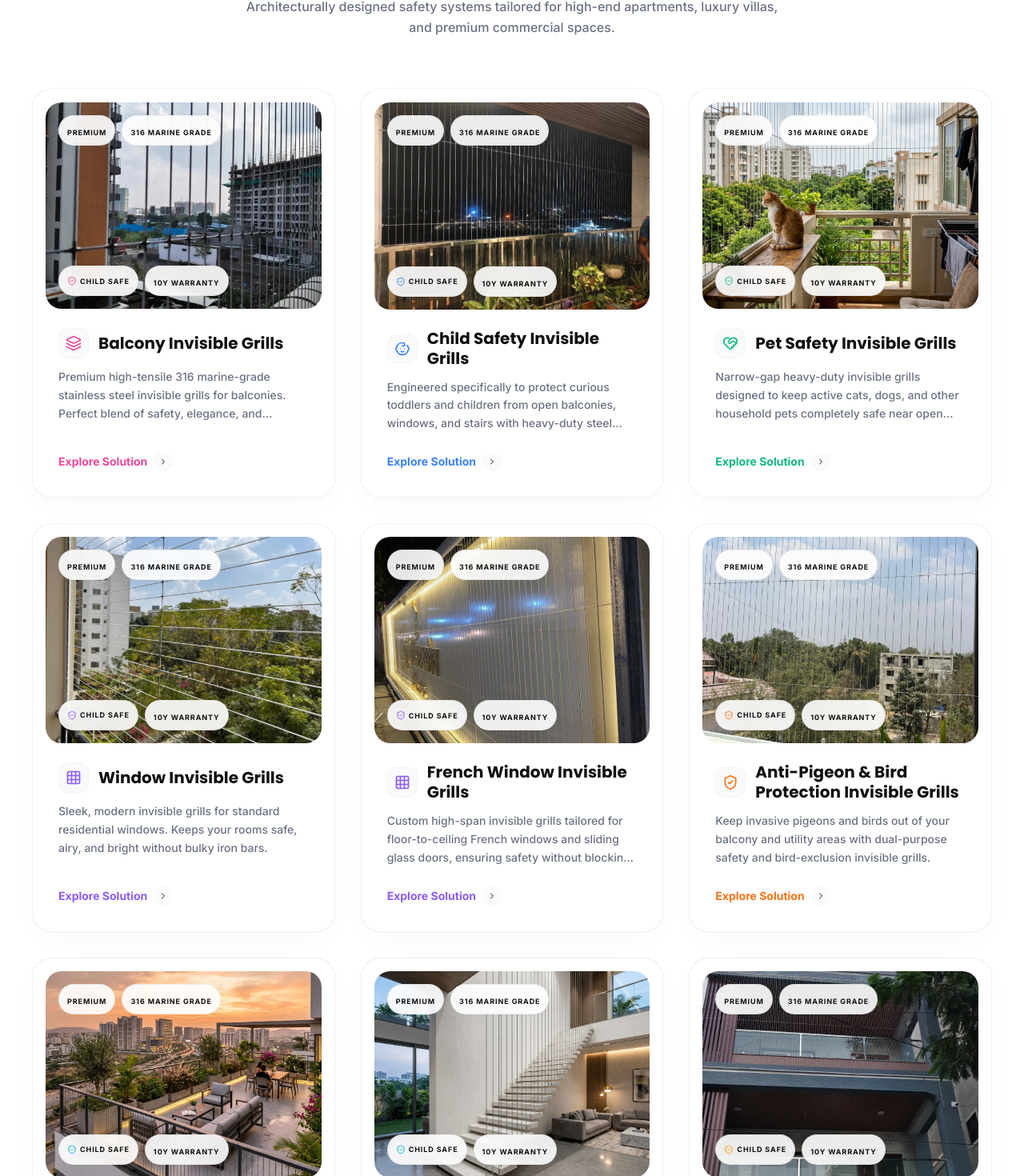
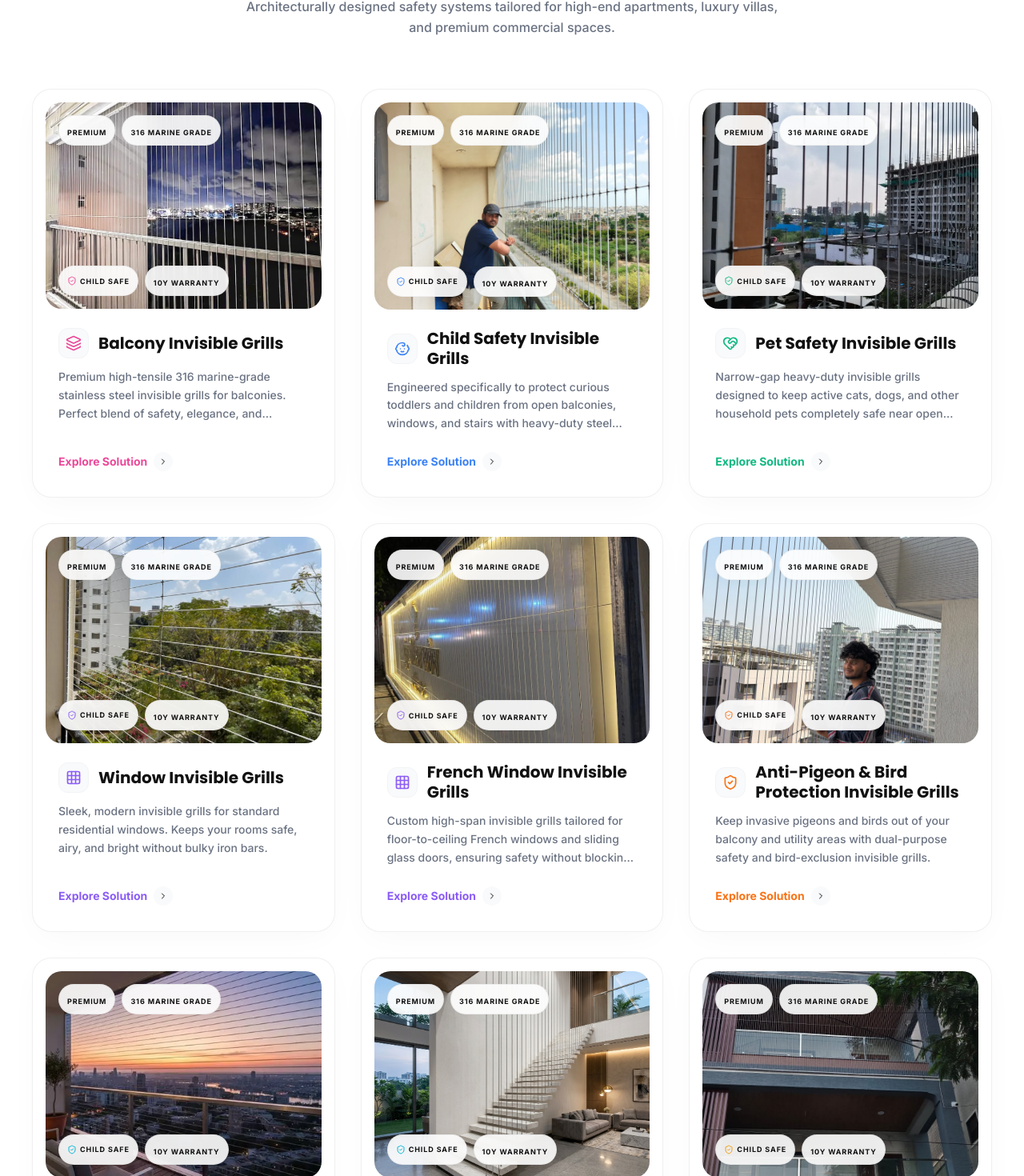
Before and after one commit to ajay-Ai-Ds/John-Invisible-Grills, a Next.js app: page / in a window 1280 px wide. Shown: the part 1217-2687 px from the top of the page at 80% size. Built offline with nearby package versions, Linux system fonts and the light colour scheme.

Commit message:
Update images in services and hero slider

```diff
--- a/components/Hero.tsx
+++ b/components/Hero.tsx
@@ -10,6 +10,7 @@ const heroImages = [
   "/images/carousl2.webp",
   "/images/carousel3.webp",
   "/images/customgrill.jpg",
+  "/images/carousel.webp",
   "/images/hero_balcony_grill.png",
 ];
 
@@ -34,7 +35,7 @@ export default function Hero() {
   const textY = useTransform(scrollYProgress, [0, 1], ["0%", "20%"]);
 
   return (
-    <div ref={ref} className="relative w-full h-screen min-h-[700px] flex items-center justify-center overflow-hidden bg-background selection:bg-primary/30">
+    <div ref={ref} className="relative w-full h-screen min-h-[500px] sm:min-h-[700px] flex items-center justify-center overflow-hidden bg-background selection:bg-primary/30">
 
       {/* Background Architectural Carousel with Parallax */}
       <motion.div
@@ -55,13 +56,14 @@ export default function Hero() {
               alt="Premium Invisible Grill Installation"
               fill
               priority={currentImageIndex === 0}
-              className="object-cover object-center"
+              className="object-cover object-[center_20%] md:object-center"
               sizes="100vw"
             />
           </motion.div>
         </AnimatePresence>
         {/* Soft Animated Gradient Overlay */}
         <div className="absolute inset-0 bg-gradient-to-r from-black/80 via-black/40 to-transparent z-10 pointer-events-none" />
+        <div className="absolute inset-0 bg-gradient-to-t from-black/80 via-black/40 to-transparent z-10 pointer-events-none sm:hidden" />
       </motion.div>
 
       {/* Floating Glass Cards / Badges */}
@@ -111,9 +113,9 @@ export default function Hero() {
       {/* Main Content */}
       <motion.div
         style={{ y: textY }}
-        className="relative z-30 max-w-[1400px] w-full mx-auto px-6 lg:px-10 flex flex-col justify-center h-full pt-20 pointer-events-none"
+        className="relative z-30 max-w-[1400px] w-full mx-auto px-6 lg:px-10 flex flex-col justify-end sm:justify-center h-full pb-24 sm:pb-0 pt-32 sm:pt-20 pointer-events-none"
       >
-        <div className="max-w-3xl space-y-8 pointer-events-auto">
+        <div className="max-w-3xl space-y-5 sm:space-y-8 pointer-events-auto mt-auto sm:mt-0">
 
           <motion.div
             initial={{ opacity: 0, y: 20 }}
@@ -167,7 +169,7 @@ export default function Hero() {
         initial={{ opacity: 0 }}
         animate={{ opacity: 1 }}
         transition={{ delay: 1, duration: 1 }}
-        className="absolute bottom-8 left-1/2 -translate-x-1/2 z-30 flex flex-col items-center text-white/50 space-y-2 pointer-events-none"
+        className="absolute bottom-8 left-1/2 -translate-x-1/2 z-30 hidden sm:flex flex-col items-center text-white/50 space-y-2 pointer-events-none"
       >
         <span className="text-xs font-bold uppercase tracking-widest">Scroll to Explore</span>
         <motion.div
--- a/components/HeroSlider.tsx
+++ b/components/HeroSlider.tsx
@@ -41,7 +41,7 @@ export default function HeroSlider() {
       tagline: "Toddler & Kids Safety Specialist",
       ctaText: "Book Site Visit",
       ctaLink: "/contact#quote-form",
-      bgImage: "/images/carousl2.webp",
+      bgImage: "/images/johnterracegrill.webp",
       gradient: "from-black/90 via-black/55 to-transparent",
       icon: <Award className="text-brass w-5 h-5" />
     },
@@ -63,7 +63,7 @@ export default function HeroSlider() {
       tagline: "Architectural Elegance",
       ctaText: "Explore French Windows",
       ctaLink: "/services/french-window-invisible-grills",
-      bgImage: "/images/balconygrill.webp",
+      bgImage: "/images/birdgrill.jpg",
       gradient: "from-black/90 via-black/60 to-transparent",
       icon: <Shield className="text-brass w-5 h-5" />
     }
--- a/lib/servicesData.ts
+++ b/lib/servicesData.ts
@@ -37,7 +37,7 @@ export const servicesData: Service[] = [
     metaTitle: "Premium Balcony Invisible Grills Installation in Hyderabad | John Invisible Grills",
     metaDesc: "Protect your family with premium Balcony Invisible Grills. High-tensile SS 316 cables, professional installation across Hyderabad. Get a free quote today!",
     keyword: "Balcony Invisible Grills Hyderabad",
-    image: "/images/balconygrill.webp"
+    image: "/images/birdgrill.jpg"
   },
   {
     slug: "child-safety-invisible-grills",
@@ -64,7 +64,7 @@ export const servicesData: Service[] = [
     metaTitle: "Child Safety Invisible Grills Hyderabad | High-Tensile Child Safety Barriers",
     metaDesc: "Ensure absolute child safety in your high-rise home. Install high-tensile, child-proof invisible grills on balconies and windows. Schedule a free site visit.",
     keyword: "Child Safety Invisible Grills",
-    image: "/images/childrengrill.jpg"
+    image: "/images/carousel3.webp"
   },
   {
     slug: "pet-safety-invisible-grills",
@@ -91,7 +91,7 @@ export const servicesData: Service[] = [
     metaTitle: "Pet Safety Invisible Grills Hyderabad | Cat & Dog Safety Balcony Wires",
     metaDesc: "Keep your active cats and dogs secure. Our ultra-narrow pet safety invisible grills prevent falls without blocking airflow. Book a free site measurement.",
     keyword: "Pet Safety Invisible Grills Hyderabad",
-    image: "/images/service_pet_safety.png"
+    image: "/images/balconygrill.webp"
   },
   {
     slug: "window-invisible-grills",
@@ -172,7 +172,7 @@ export const servicesData: Service[] = [
     metaTitle: "Anti-Pigeon & Bird Protection Invisible Grills Hyderabad | Rust-Free",
     metaDesc: "Keep pigeons and birds away from your balconies with sleek, rust-free bird protection invisible grills. Durable SS 316 cables. Free estimate.",
     keyword: "Bird Protection Invisible Grills Hyderabad",
-    image: "/images/antibirdbalcony.webp"
+    image: "/images/carousel.webp"
   },
   {
     slug: "terrace-invisible-grills",
@@ -199,7 +199,7 @@ export const servicesData: Service[] = [
     metaTitle: "Terrace & Penthouse Invisible Grills Hyderabad | Rooftop Safety Wires",
     metaDesc: "Secure your rooftop terraces, penthouses, and gardens. High-tension, weather-resistant SS 316 invisible grills. Best price guaranteed in Hyderabad.",
     keyword: "Terrace Invisible Grills Hyderabad",
-    image: "/images/service_terrace.png"
+    image: "/images/johnterracegrill.webp"
   },
   {
     slug: "staircase-invisible-grills",
```
Also changed, not shown: public/images/johnterracegrill.webp (added).
